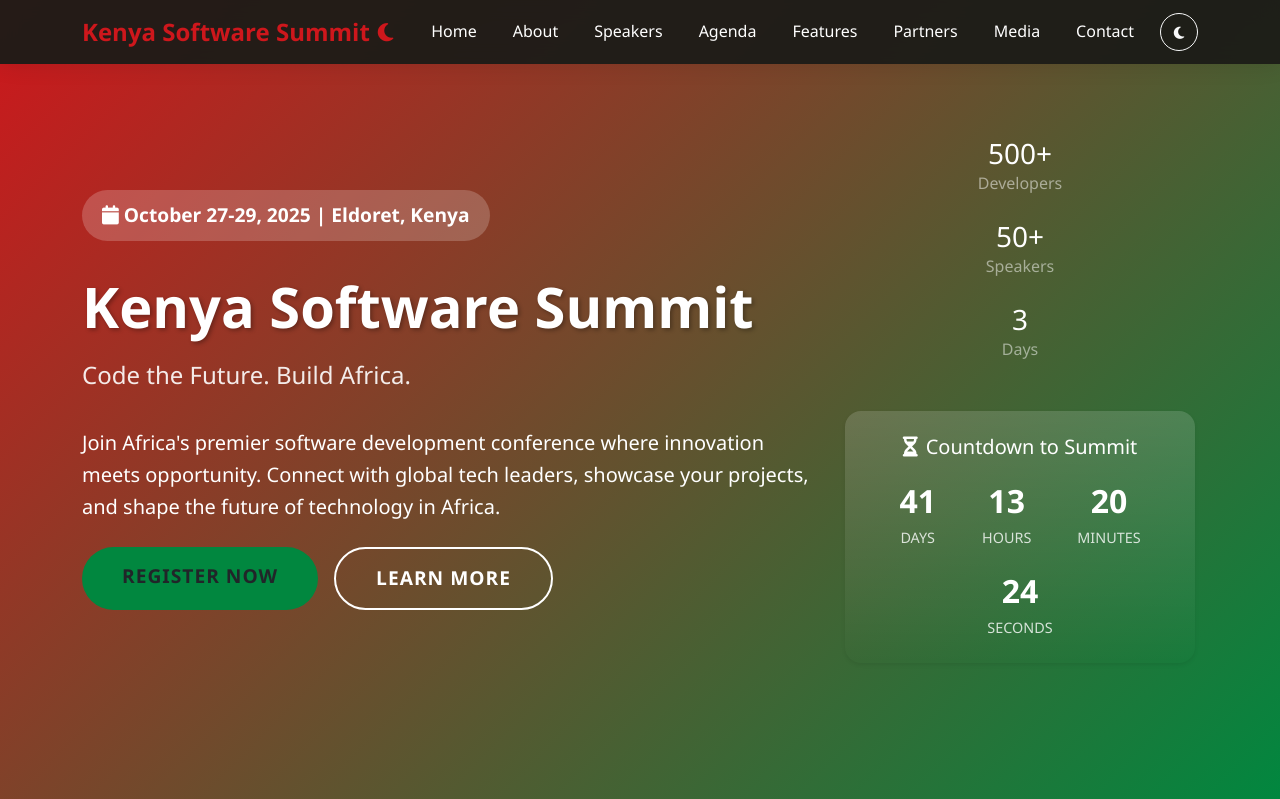
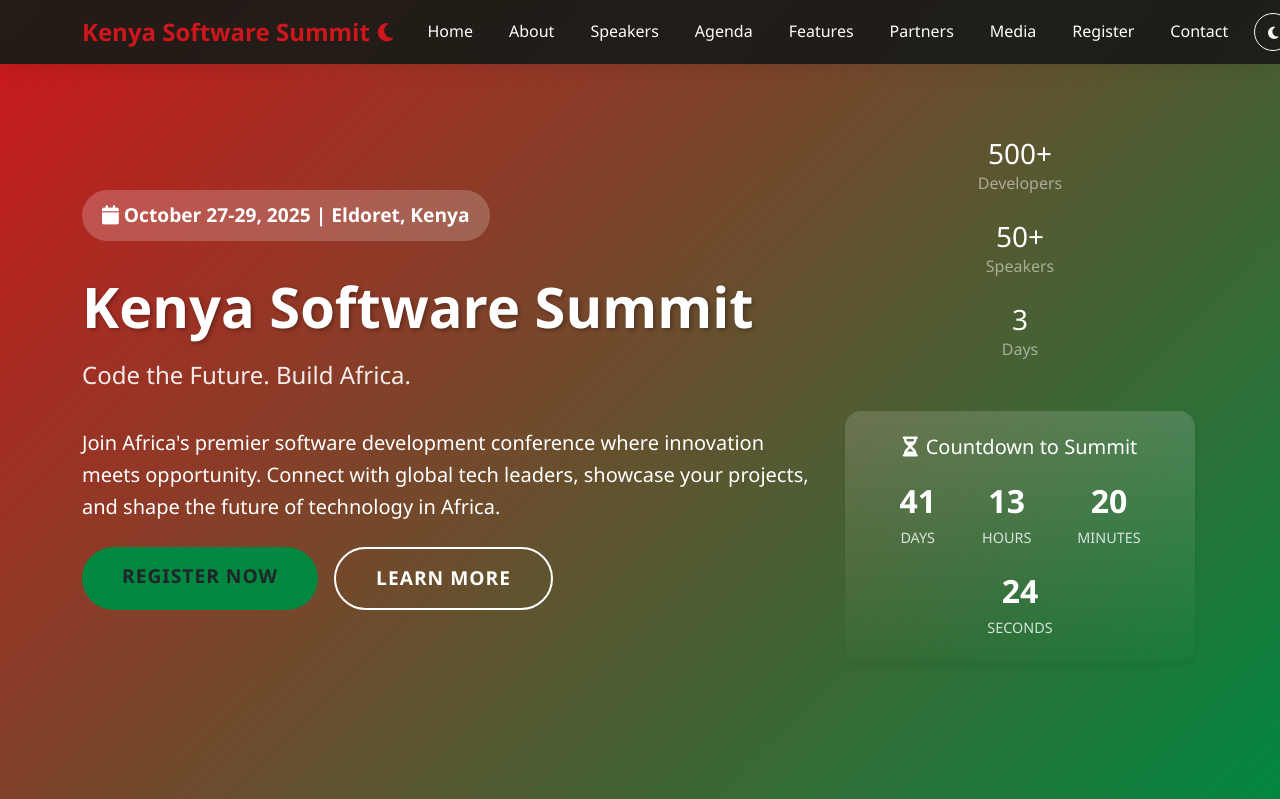
Before and after one commit to edanodongo/software-summit, a Django app: page / in a window 1280 px wide. Shown: the top 799 px of the page. Run offline with Django 5.2, Linux system fonts and the light colour scheme; some libraries are stand-ins or nearby versions; some web fonts are replaced.

Commit message:
added registration on nav

```diff
--- a/templates/summit/home.html
+++ b/templates/summit/home.html
@@ -48,6 +48,7 @@
                     <li class="nav-item"><a class="nav-link" href="#features">Features</a></li>
                     <li class="nav-item"><a class="nav-link" href="#partners">Partners</a></li>
                     <li class="nav-item"><a class="nav-link" href="#media">Media</a></li>
+                    <li class="nav-item"><a class="nav-link" href="#register">Register</a></li>
                     <li class="nav-item"><a class="nav-link" href="#footer">Contact</a></li>
                     <li class="nav-item d-flex align-items-center ms-2">
                         <button id="themeToggle" class="btn btn-sm btn-outline-light"
```
